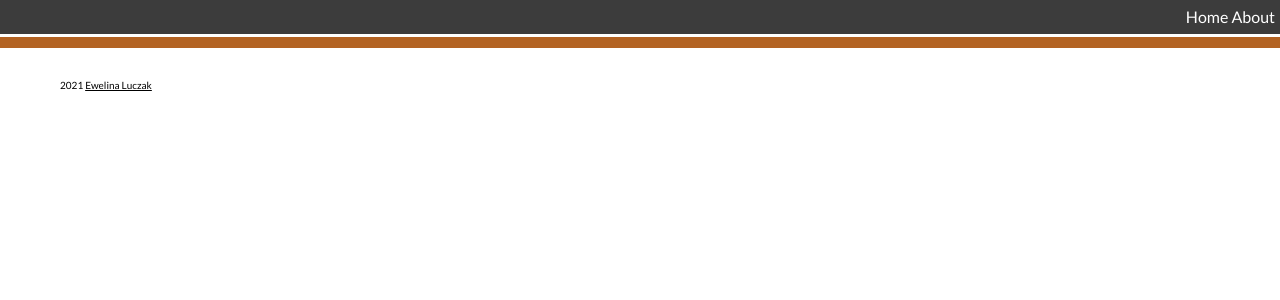
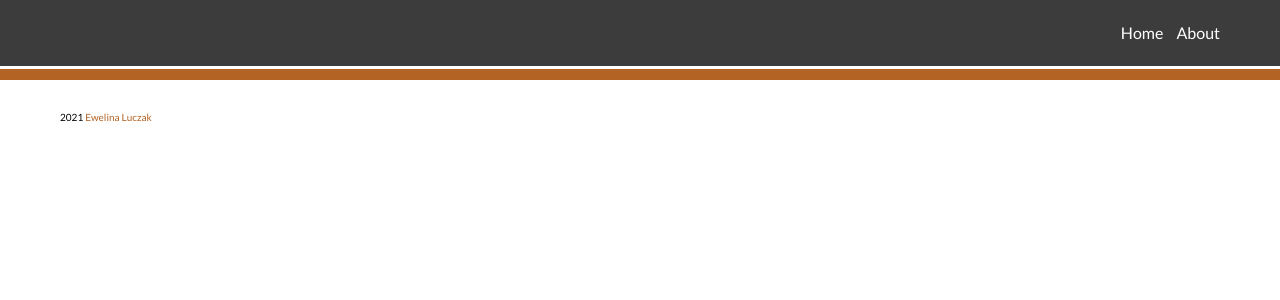
Before and after one commit to eluczak/playlist-machine, a Flask app: template templates/layout.html in a window 1280 px wide. Shown: the top 300 px of the page. Run offline with Flask 2, Linux system fonts and the light colour scheme; the template is opened without the code that fills it, so the values that code supplies are empty; parts of the project's set-up code (start-up, migrations or seed data) failed here and were passed over.

Commit message:
added menu

```diff
--- a/static/styles.css
+++ b/static/styles.css
@@ -22,6 +22,13 @@ label {
 
 h2 {
     font-weight: bold;
+}
+
+ .header ul li {
+    display: inline-block;
+    padding-left: 10px;
+    /* needed for IE7- */
+    display:inline;
 }
 
 .text_input {
@@ -172,16 +179,27 @@ body {
     color: white;
     margin: 0;
     padding: 5px;
+    padding-right: 60px;
     text-align: right;
+}
+
+.header a {
+    color: white;
+    text-decoration: none;
 }
 
 .footer {
     margin: 0;
     padding-left: 60px;
-    padding-top: 20px
+    padding-top: 20px;
+    font-size: 10px;
 }
 
-.footer_text {
+.footer p {
     color: #000000;
-    font-size: 10px;
 }
+
+.footer a {
+    color: #b36323;
+    text-decoration: none;
+}
--- a/templates/layout.html
+++ b/templates/layout.html
@@ -6,10 +6,15 @@
     <title>Playlist Machine{% block title %}{% endblock %}</title>
 </head>
 <body>
-    <div class="header">Home About </div>
+    <div class="header">
+        <ul>
+            <li><a href="#">Home</a></li>
+            <li><a href="#">About</a></li>
+        </ul>
+    </div>
     <div class="content_area">{% block content %}{% endblock %}</div>
     <div class="footer">
-        <p class="footer_text">2021 <a href="https://github.com/eluczak" class="footer_text">Ewelina Luczak</a></p>
+        <p>2021 <a href="https://github.com/eluczak">Ewelina Luczak</a></p>
     </div>
 </body>
 </html>
```
